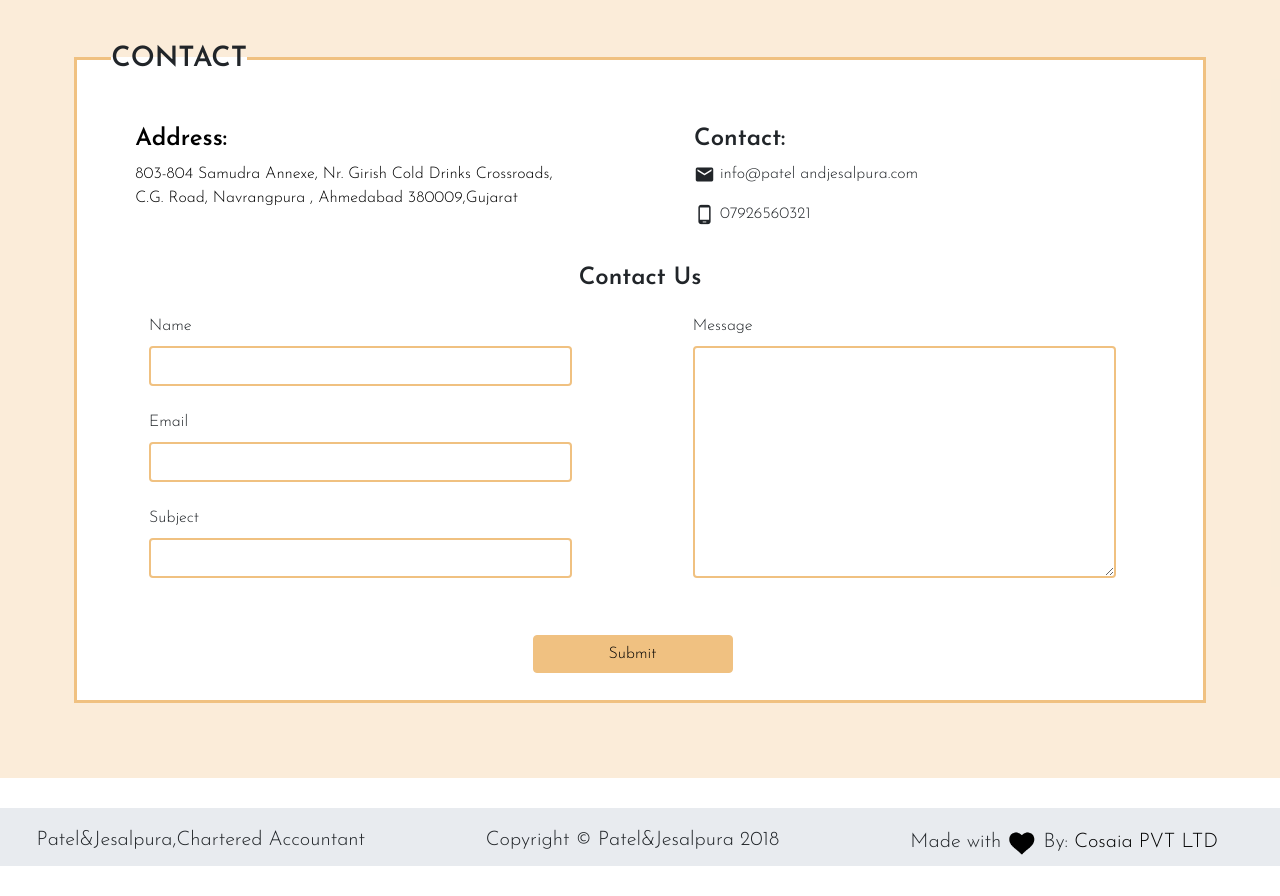
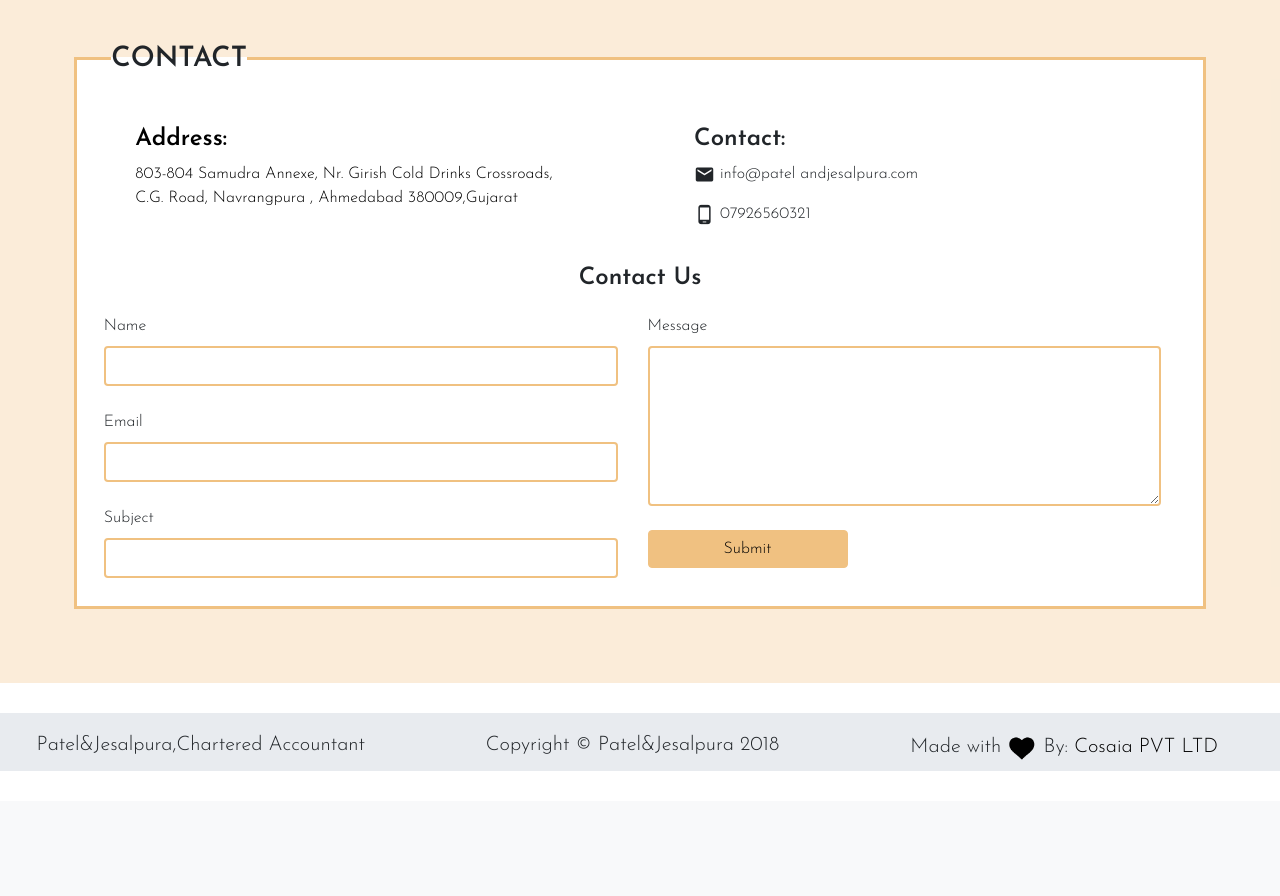
Before and after one commit to aalok-kumar-yadav/patel_jesalpura, a Django app: template index/templates/index.html in a window 1280 px wide. Shown: the part 3224-4120 px from the top of the page. After the commit the page ends 3995 px from the top, so only its background shows below. Run offline with Django 3.2, Linux system fonts and the light colour scheme; the template is opened without the code that fills it, so the values that code supplies are empty; some libraries are stand-ins or nearby versions.

Commit message:
Message Not going fixed, Multiple same id solved

```diff
--- a/admin_webapp/templates/home.html
+++ b/admin_webapp/templates/home.html
@@ -25,6 +25,7 @@
     <!-- Custom styles for this template-->
 
     <link href="{% static 'css/sb-admin.css' %}" rel="stylesheet">
+
     <link rel="stylesheet" type="text/css" href="{% static 'css/navHighlighterStyle.css' %}">
 
     <link href="https://fonts.googleapis.com/css?family=Josefin+Sans:600|Josefin+Slab:300,300i,400,600i,700,700i"
--- a/admin_webapp/views.py
+++ b/admin_webapp/views.py
@@ -136,8 +136,11 @@ def add_post_view(request):
 
     post_object = BlogPostClass()               # Creating Required DB Instance
     total_row = BlogPostClass.objects.all().count()
+    if total_row == 0:
+        post_object.blogId = 1
+    else:
+        post_object.blogId=BlogPostClass.objects.all().order_by("-id")[0].blogId+1
 
-    post_object.blogId = total_row + 1
     post_object.blogTitle = request.POST.get("blogTitle")       # Assigning Value Into Variable
 
     post_object.blogDescription = request.POST.get("blogDescription")
--- a/index/static/css/style.css
+++ b/index/static/css/style.css
@@ -128,7 +128,7 @@ ms_mobile_class{
 }
 
 .msg_mobile_class{
-    width:286% !important;
+
 }
 
 .message_class_desktop{
@@ -162,14 +162,12 @@ ms_mobile_class{
 }
 
 .footer_company_name_class{
-    font-size:15px;
+    font-size:14px;
 }
 
 .heart_image_class{
     width:20px !important;
 }
-
-
 
 .service_open_container{
 
@@ -566,7 +564,7 @@ ms_mobile_class{
 }
 
 .msg_mobile_class{
-    width:286% !important;
+
 }
 
 .message_class_desktop{
--- a/index/templates/index.html
+++ b/index/templates/index.html
@@ -1,6 +1,4 @@
-<!-- Patel And Jesalpura Website By Alok Kumar Yadav--->
-
-<!Doctype html>
+<!DOCTYPE html>
 <html>
 <head>
     <meta charset="utf-8">
@@ -17,6 +15,7 @@
     <link rel="stylesheet" type="text/css" href="{% static 'css/navHighlighterStyle.css' %}">
     <link href="https://fonts.googleapis.com/css?family=Josefin+Sans:600|Josefin+Slab:300,300i,400,600i,700,700i"
           rel="stylesheet">
+
     <link href="https://fonts.googleapis.com/css?family=Josefin+Slab:300,300i,400,600i,700,700i" rel="stylesheet">
 
     <link href="https://fonts.googleapis.com/css?family=Josefin+Sans:300" rel="stylesheet">
@@ -1418,52 +1417,56 @@
             <div class="container message_container">
                 <h4 style="text-align: center;"><b>Contact Us</b></h4>
 
-                <form id="gform" data-email="alokyadav495@gmail.com"
-                      class="row form-group justify-content-around inside_message_container"
+                <form novalidate id="gform" data-email="alokyadav495@gmail.com"
+                      class="form-group justify-content-around inside_message_container"
                       method="POST"
                       action="https://script.google.com/macros/s/AKfycbzzJfHtAASnzU7IrI5w9M9x9xLR00VXeRe8Ge9xXQmtw0eAhKuJ/exec">
 
-                    <div class="col-5 mobile_col_5_class">
-
+                    <div class="row">
+                        <div class="col-lg-6 col-xs-12">
                             <label for="name">Name</label>
-                        <input type="name" class="form-control  msg_mobile_class" id="name" name="name" required>
+                            <input type="text" class="form-control  msg_mobile_class" id="name" name="name" required>
                             <br>
 
                             <label for="Email">Email</label>
-                        <input type="Email" class="form-control  msg_mobile_class" id="email" name="email" required>
+                            <input type="email" class="form-control  msg_mobile_class" id="email" name="email" required>
                             <br>
 
                             <label>Subject</label>
                             <br>
                             <input type="text" id="subject" class=" form-control  msg_mobile_class" name="subject" required>
-
-                        <div class="message_class_mobile">
+                        </div>
+
+                        <div class="col-lg-6 col-xs-12">
+                            <div class="">
                                 <label>Message</label>
-                            <textarea rows="5" name="message" cols="40" class="form-control  msg_mobile_class"
+                                <textarea rows="6" name="message" cols="40" class="form-control  msg_mobile_class"
                                           required></textarea>
                             </div>
                             <br>
 
+
                             <button id="contact_button_moblie" type="submit"
-                                class="btn  submit_button_class message_btn_mobile">Submit
+                                    class="btn  submit_button_class ">Submit
                             </button>
-
-                    </div>
-
-
-                    <div class="col-5 message_class_desktop">
-                        <label>Message</label>
-
-                        <textarea rows="9" name="message" cols="40" class="form-control input_class"
-                                  required></textarea>
-                    </div>
-
-
-                    <div class="message_submit_button_div_class">
-                        <button id="contact_button" type="submit" class="btn  submit_button_class message_btn_desktop">
-                            Submit
-                        </button>
-                    </div>
+                        </div>
+
+                    </div>
+
+
+                    <!--<div class="col-5 message_class_desktop">-->
+                        <!--<label>Message</label>-->
+
+                        <!--<textarea rows="9" name="message" cols="40" class="form-control input_class"-->
+                                  <!--required></textarea>-->
+                    <!--</div>-->
+
+
+                    <!--<div class="message_submit_button_div_class">-->
+                        <!--<button id="contact_button" type="submit" class="btn  submit_button_class message_btn_desktop">-->
+                            <!--Submit-->
+                        <!--</button>-->
+                    <!--</div>-->
 
                 </form>
 
@@ -1511,3 +1514,4 @@
 </html>
 
 <!--- End Of Html Tag --->
+<!-- Patel And Jesalpura Website By Alok Kumar Yadav -->
```
Also changed, not shown: admin_webapp/templates/blogHome.html (+1 -1 lines), 3 other files. Lines whose indentation alone changed are shown as unchanged.
